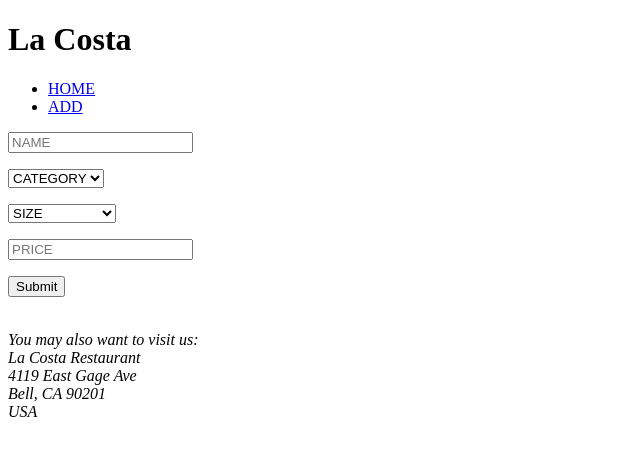
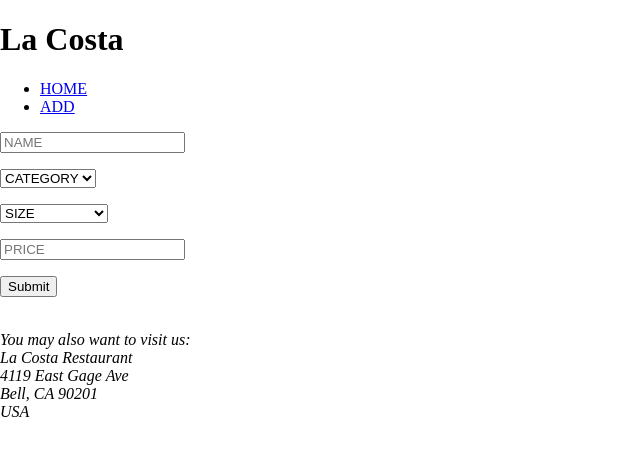
Before and after one commit to Joes-BitGit/menu, a React (Create React App) app in the folder client/: page /add in a window 1280 px wide. Shown: the top 456 px of the page, without its empty margins (0-640 px from the left). Built offline with nearby package versions, Linux system fonts and the light colour scheme.

Commit message:
Rm margin from body, add to html

```diff
--- a/client/public/index.html
+++ b/client/public/index.html
@@ -24,7 +24,8 @@
       work correctly both with client-side routing and a non-root public URL.
       Learn how to configure a non-root public URL by running `npm run build`.
     -->
-    <title>React App</title>
+    <link rel="stylesheet" href="style.css" />
+    <title>LA COSTA 🌊</title>
   </head>
   <body>
     <noscript>You need to enable JavaScript to run this app.</noscript>
--- /dev/null
+++ b/client/public/style.css
@@ -0,0 +1,3 @@
+body {
+  margin: 0;
+}
```
